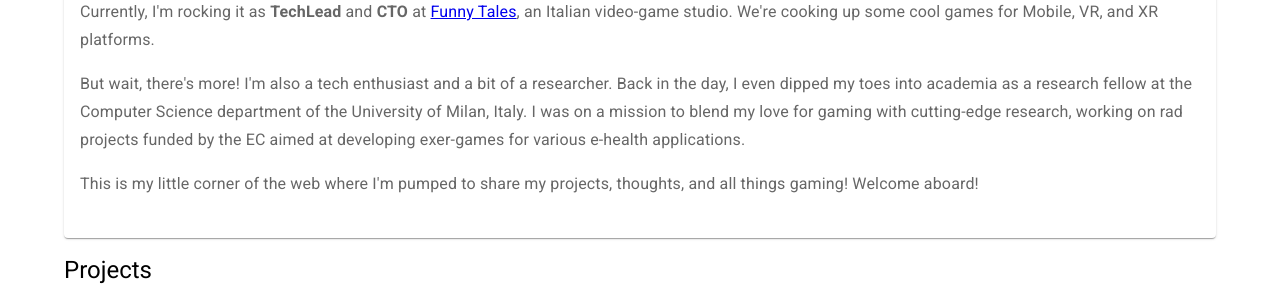
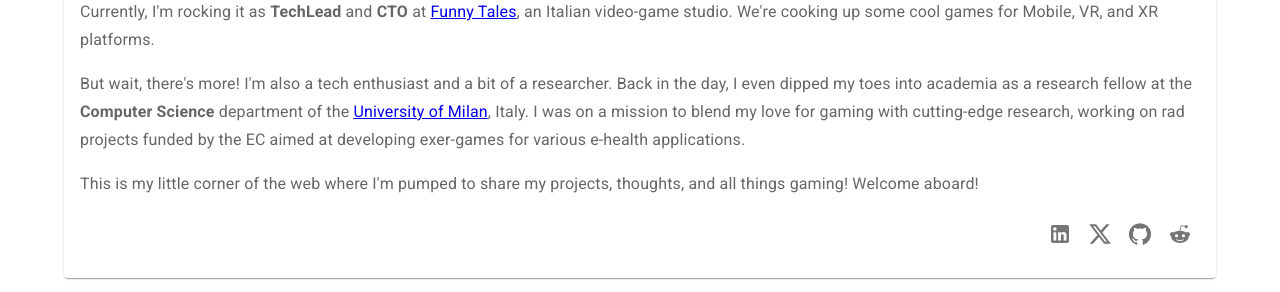
Before and after one commit to elrod/elrod.github.io, a React (Create React App) app: page / in a window 1280 px wide. Shown: the part 351-643 px from the top of the page. Built offline with nearby package versions, Linux system fonts and the light colour scheme; grey boxes are pictures that could not be loaded.

Commit message:
Social buttons moved to a separate component, bio section now includes social buttons too

```diff
--- a/public/typography/bio.md
+++ b/public/typography/bio.md
@@ -6,7 +6,7 @@ We're cooking up some cool games for Mobile, VR, and XR platforms.
 
 But wait, there's more! I'm also a tech enthusiast and a bit of a researcher.
 Back in the day, I even dipped my toes into academia as a research fellow
-at the Computer Science department of the University of Milan, Italy.
+at the **Computer Science** department of the [University of Milan](https://www.unimi.it/), Italy.
 I was on a mission to blend my love for gaming with cutting-edge research,
 working on rad projects funded by the EC aimed at developing exer-games for various e-health applications.
 
--- a/src/Components/BioSection.js
+++ b/src/Components/BioSection.js
@@ -1,6 +1,7 @@
 import React from 'react';
 import { Avatar, Box, Divider, Typography, Card, CardContent } from '@mui/material';
 import Markdown from 'markdown-to-jsx';
+import SocialCarousel from './SocialCarousel';
 
 const BioSection = ({ title, bio, photo, photoAlt="photo" }) => {
   return (
@@ -19,6 +20,9 @@ const BioSection = ({ title, bio, photo, photoAlt="photo" }) => {
                 <Typography variant="subtitle1" color="text.secondary" component="div">
                     <Markdown>{bio}</Markdown>
                 </Typography>
+                <div style={{ display: 'flex', justifyContent: 'flex-end', alignItems: 'center' }}>
+                <SocialCarousel />
+                </div>
             </CardContent>
         </Box>
     </Card>
--- a/src/Components/Footer.js
+++ b/src/Components/Footer.js
@@ -1,9 +1,6 @@
 import React from 'react';
-import { Typography, Divider, Link, IconButton } from '@mui/material';
-import LinkedInIcon from '@mui/icons-material/LinkedIn';
-import GitHubIcon from '@mui/icons-material/GitHub';
-import RedditIcon from '@mui/icons-material/Reddit';
-import XIcon from '@mui/icons-material/X';
+import { Typography, Divider } from '@mui/material';
+import SocialCarousel from './SocialCarousel';
 
 const Footer = () => {
   return (
@@ -13,18 +10,7 @@ const Footer = () => {
            Portfolio © {new Date().getFullYear()} Jacopo Essenziale &nbsp;
         </Typography>
         <Divider orientation="vertical" flexItem />
-        <IconButton component={Link} href="https://www.linkedin.com/in/jacopoessenziale/" target="_blank" aria-label="LinkedIn">
-          <LinkedInIcon />
-        </IconButton>
-        <IconButton component={Link} href="https://twitter.com/jessenziale" target="_blank" aria-label="X">
-          <XIcon />
-        </IconButton>
-        <IconButton component={Link} href="https://github.com/elrod" target="_blank" aria-label="GitHub">
-          <GitHubIcon />
-        </IconButton>
-        <IconButton component={Link} href="https://www.reddit.com/user/elrod88/" target="_blank" aria-label="Reddit">
-          <RedditIcon />
-        </IconButton>
+        <SocialCarousel />
         </div>
     </footer>
   );
--- /dev/null
+++ b/src/Components/SocialCarousel.js
@@ -0,0 +1,26 @@
+import { Link, IconButton } from '@mui/material';
+import LinkedInIcon from '@mui/icons-material/LinkedIn';
+import GitHubIcon from '@mui/icons-material/GitHub';
+import RedditIcon from '@mui/icons-material/Reddit';
+import XIcon from '@mui/icons-material/X';
+
+const SocialCarousel = () => {
+    return (
+    <div>
+        <IconButton component={Link} href="https://www.linkedin.com/in/jacopoessenziale/" target="_blank" aria-label="LinkedIn">
+            <LinkedInIcon />
+        </IconButton>
+        <IconButton component={Link} href="https://twitter.com/jessenziale" target="_blank" aria-label="X">
+            <XIcon />
+        </IconButton>
+        <IconButton component={Link} href="https://github.com/elrod" target="_blank" aria-label="GitHub">
+            <GitHubIcon />
+        </IconButton>
+        <IconButton component={Link} href="https://www.reddit.com/user/elrod88/" target="_blank" aria-label="Reddit">
+            <RedditIcon />
+        </IconButton>
+    </div>
+    );
+  };
+
+  export default SocialCarousel;
```
